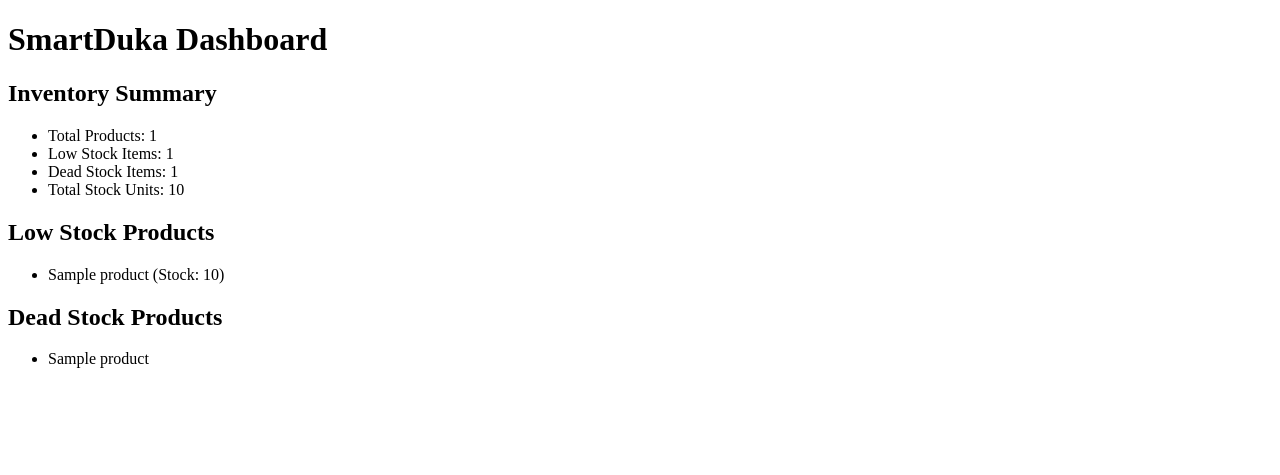
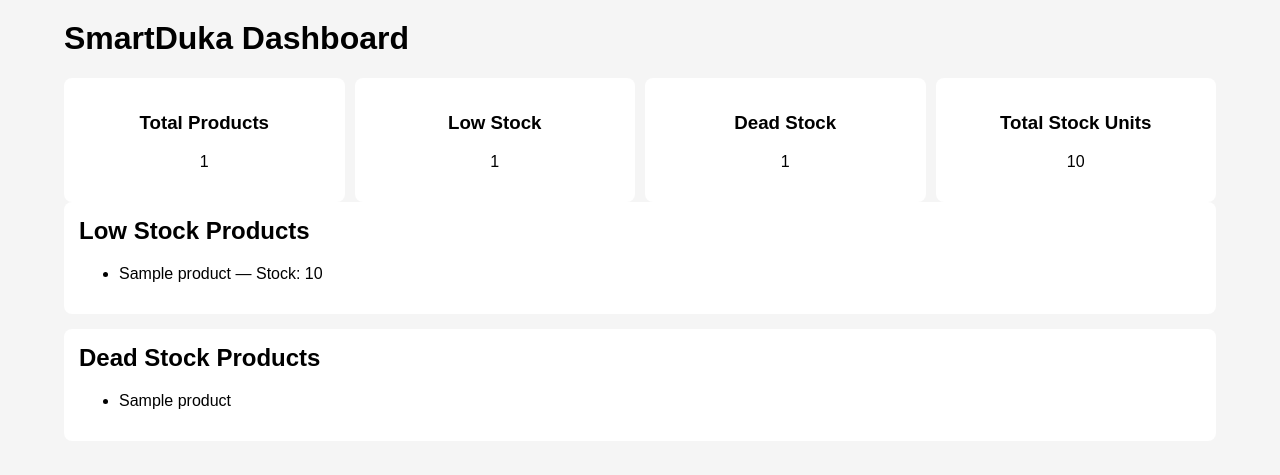
Before and after one commit to Michael-Nyawade/smart-duka, a Django app: page / in a window 1280 px wide. Shown: the top 475 px of the page. Run offline with Django 5.2, Linux system fonts and the light colour scheme; tables that the repository leaves empty hold one stand-in row (values such as "Sample post").

Commit message:
Improved dashboard UI with base template and layout structure

```diff
--- /dev/null
+++ b/templates/base.html
@@ -0,0 +1,52 @@
+<!DOCTYPE html>
+<html>
+<head>
+    <title>SmartDuka</title>
+    <style>
+        body {
+            font-family: Arial, sans-serif;
+            margin: 0;
+            background: #f5f5f5;
+        }
+
+        .container {
+            width: 90%;
+            margin: auto;
+            padding: 20px;
+        }
+
+        .card {
+            background: white;
+            padding: 15px;
+            margin-bottom: 15px;
+            border-radius: 8px;
+        }
+
+        .grid {
+            display: grid;
+            grid-template-columns: repeat(4, 1fr);
+            gap: 10px;
+        }
+
+        .stat {
+            background: #ffffff;
+            padding: 15px;
+            border-radius: 8px;
+            text-align: center;
+        }
+
+        h1, h2 {
+            margin-top: 0;
+        }
+    </style>
+</head>
+
+<body>
+
+    <div class="container">
+        {% block content %}
+        {% endblock %}
+    </div>
+
+</body>
+</html>
--- a/templates/dashboard/home.html
+++ b/templates/dashboard/home.html
@@ -1,37 +1,59 @@
-<!DOCTYPE html>
-<html>
-<head>
-    <title>SmartDuka Dashboard</title>
-</head>
-<body>
+{% extends "base.html" %}
+
+{% block content %}
 
 <h1>SmartDuka Dashboard</h1>
 
-    <h2>Inventory Summary</h2>
-    <ul>
-        <li>Total Products: {{ summary.total_products }}</li>
-        <li>Low Stock Items: {{ summary.low_stock_count }}</li>
-        <li>Dead Stock Items: {{ summary.dead_stock_count }}</li>
-        <li>Total Stock Units: {{ summary.total_stock_items }}</li>
-    </ul>
+<div class="grid">
 
+    <div class="stat">
+        <h3>Total Products</h3>
+        <p>{{ summary.total_products }}</p>
+    </div>
+
+    <div class="stat">
+        <h3>Low Stock</h3>
+        <p>{{ summary.low_stock_count }}</p>
+    </div>
+
+    <div class="stat">
+        <h3>Dead Stock</h3>
+        <p>{{ summary.dead_stock_count }}</p>
+    </div>
+
+    <div class="stat">
+        <h3>Total Stock Units</h3>
+        <p>{{ summary.total_stock_items }}</p>
+    </div>
+
+</div>
+
+<div class="card">
     <h2>Low Stock Products</h2>
+
+    {% if low_stock_products %}
         <ul>
             {% for product in low_stock_products %}
-            <li>{{ product.name }} (Stock: {{ product.stock_quantity }})</li>
-        {% empty %}
-            <li>No low stock items</li>
+                <li>{{ product.name }} — Stock: {{ product.stock_quantity }}</li>
             {% endfor %}
         </ul>
+    {% else %}
+        <p>No low stock items</p>
+    {% endif %}
+</div>
 
+<div class="card">
     <h2>Dead Stock Products</h2>
+
+    {% if dead_stock_products %}
         <ul>
             {% for product in dead_stock_products %}
                 <li>{{ product.name }}</li>
-        {% empty %}
-            <li>No dead stock items</li>
             {% endfor %}
         </ul>
+    {% else %}
+        <p>No dead stock items</p>
+    {% endif %}
+</div>
 
-</body>
-</html>
+{% endblock %}
```
Lines whose indentation alone changed are shown as unchanged.
